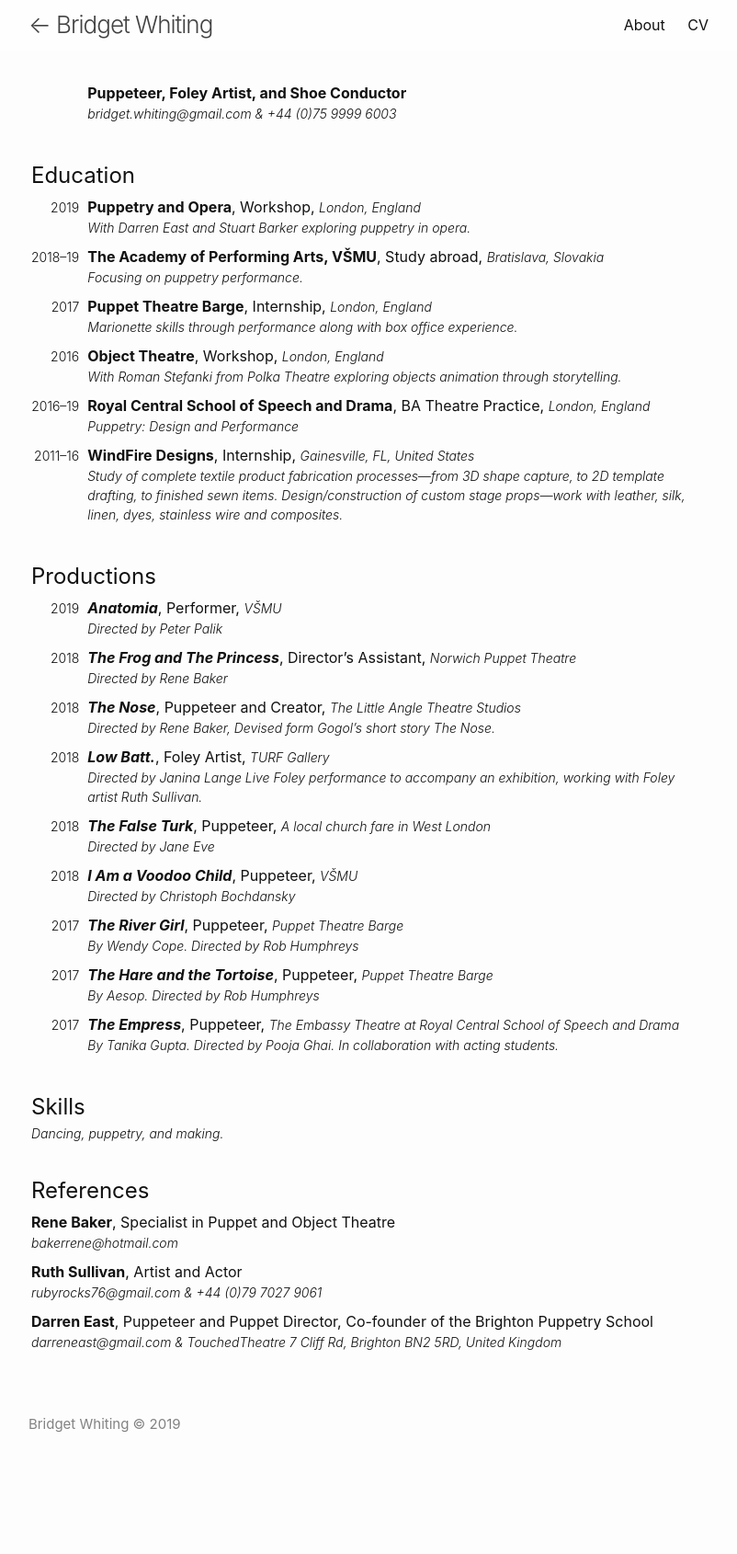
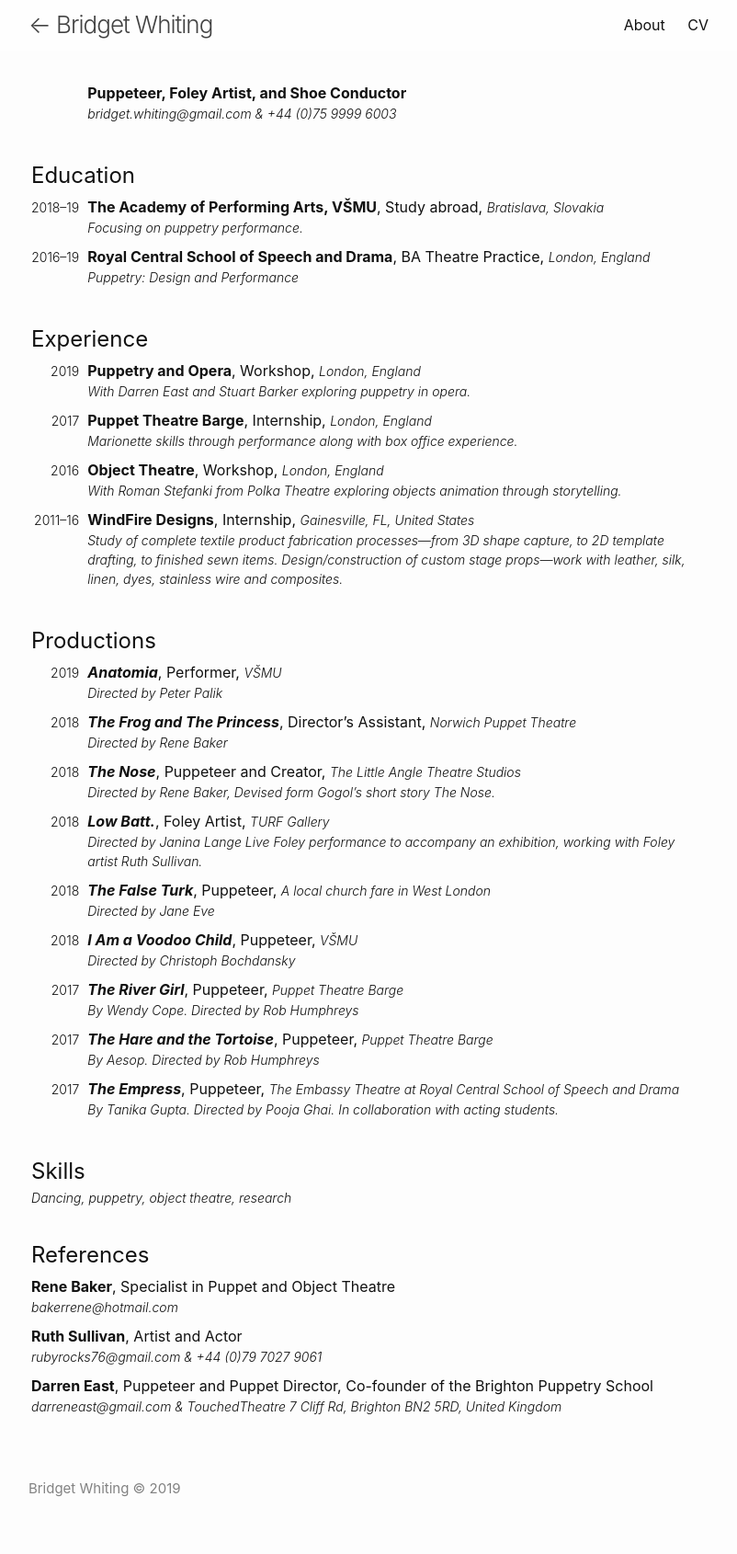
Before and after one commit to markwhiting/bridget, a Jekyll site: the page built from cv.html, in a window 1280 px wide. Shown: the whole page at 92% size, without its empty margins (239-1041 px from the left). Built offline with Jekyll 4.4.1, drawn with Linux system fonts in a browser that asks for light colours; before the commit the page ends 1620 px from its top, so only the background shows below that.

Commit message:
Added experience section

```diff
--- a/cv.html
+++ b/cv.html
@@ -21,7 +21,7 @@ yearShort = site.minima.date_format | default: "%y" -%}
     </td>
   </tr>
   <!-- Main CV -->
-  {%- assign experienceTypes = "Education,Productions,References" | split:
+  {%- assign experienceTypes = "Education,Experience,Productions" | split:
   ","-%} {%- for experienceType in experienceTypes -%} {%- assign experienceSet
   = site.data.CV | where:"type", experienceType | sort: "dateStart"| reverse -%}
   {%- if experienceSet.size > 0 -%}
@@ -67,44 +67,9 @@ yearShort = site.minima.date_format | default: "%y" -%}
   <tr>
     <td colspan="2">
       <h2 class="section">Skills</h2>
-      <p class="light note">Dancing, puppetry, and making.</p>
+      <p class="light note">Dancing, puppetry, object theatre, research</p>
     </td>
   </tr>
-
-  <!-- <tr>
-    <td colspan="2">
-      <h2 class="section">References</h2>
-    </td>
-  </tr>
-  <tr>
-    <td class="left light small">Rene Baker</td>
-    <td class="row">
-      Specialist in Puppet and Object Theatre
-      <p class="light note">
-        <a href="mailto:bakerrene@hotmail.com">bakerrene@hotmail.com</a>
-      </p>
-    </td>
-  </tr>
-  <tr>
-    <td class="left light small">Ruth Sullivan</td>
-    <td class="row">
-      Foley Artist and Actor
-      <p class="light note">
-        <a href="mailto:rubyrocks76@gmail.com">rubyrocks76@gmail.com</a> & +44
-        (0)79 7027 9061
-      </p>
-    </td>
-  </tr>
-  <tr>
-    <td class="left light small">Darren East</td>
-    <td class="row">
-      Puppeteer and Puppet Director, Co-founder of the Brighton Puppetry School
-      <p class="light note">
-        <a href="mailto:darreneast@gmail.com">darreneast@gmail.com</a> &
-        TouchedTheatre 7 Cliff Rd, Brighton BN2 5RD, United Kingdom
-      </p>
-    </td>
-  </tr> -->
 
   <tr>
     <td colspan="2">
```
Also changed, not shown: _data/CV.csv (+4 -4 lines).
